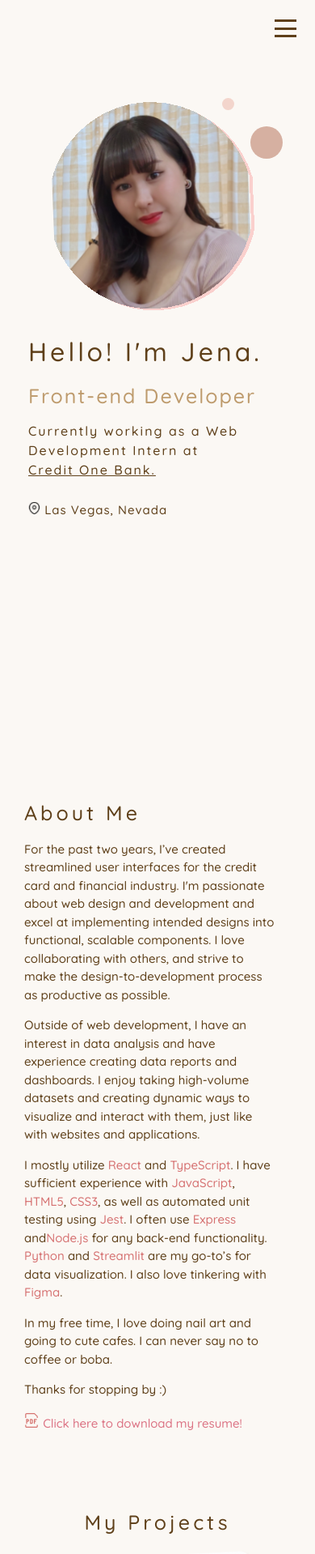
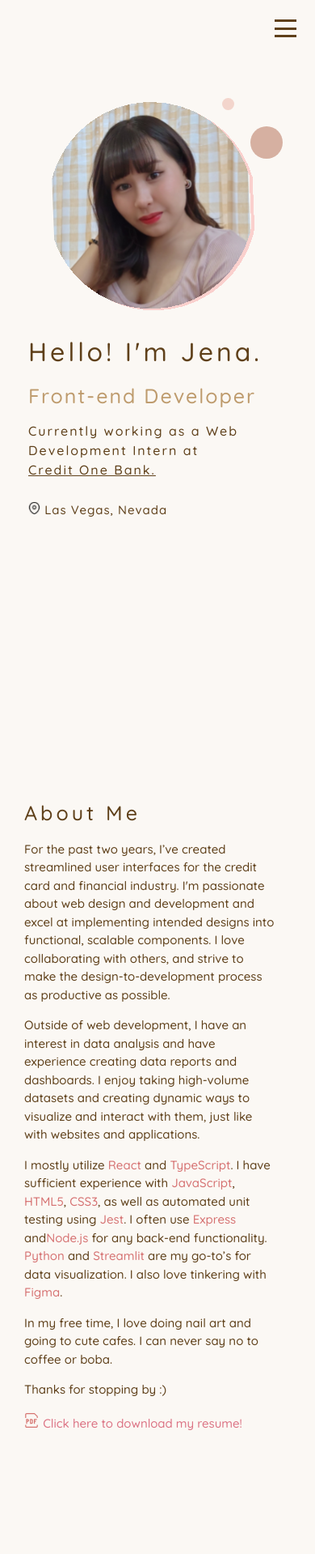
Before and after one commit to jenawen/me, a React (Vite) app: page / in a window 390 px wide. Shown: the top 1919 px of the page at 81% size. Built offline with nearby package versions, Linux system fonts and the light colour scheme.

Commit message:
fixed abt me vh

```diff
--- a/src/components/AboutMe/index.css
+++ b/src/components/AboutMe/index.css
@@ -1,5 +1,5 @@
 .aboutme-parent {
-  height: 50vh;
+  height: 60vh;
   display: flex;
   flex-direction: column;
   flex-wrap: nowrap;
@@ -14,7 +14,7 @@
     width: 62%;
   }
   @media screen and (max-width: 480px) {
-    height: 80vh;
+    height: 100vh;
     padding: 40px 30px;
     width: 80%;
   }
```
